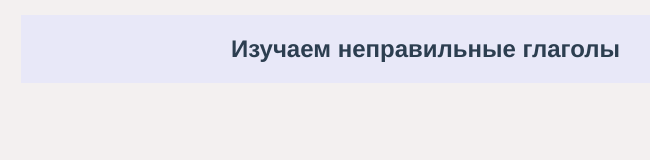
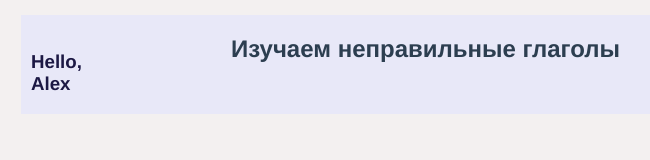
Before and after one commit to AlexMurrr/vueRouterverbs, a Vue app: page / in a window 1280 px wide. Shown: the top 160 px of the page, without its empty margins (219-869 px from the left). Built offline with nearby package versions, Linux system fonts and the light colour scheme.

Commit message:
feat: create companent userHi.vue to header.vue

```diff
--- a/src/components/header.vue
+++ b/src/components/header.vue
@@ -1,11 +1,12 @@
 <script setup>
+import userHi from './userHi.vue';
 
 </script>
 
 <template>
   <div class="divHader">
     <div class="hi">
-
+      <user-hi />
     </div>
     <div class="hader">
       <h2>Изучаем неправильные глаголы</h2>
--- /dev/null
+++ b/src/components/userHi.vue
@@ -0,0 +1,23 @@
+<script setup>
+
+
+</script>
+
+<template>
+  <div class="nameHi">
+    <h3 class="header2">
+      Hello,<br />
+      Alex
+    </h3>
+  </div>
+</template>
+
+<style scoped>
+.nameHi {
+  color: #1c1844;
+}
+.header2 {
+  text-align: left;
+  margin-top: 1px;
+}
+</style>
```
